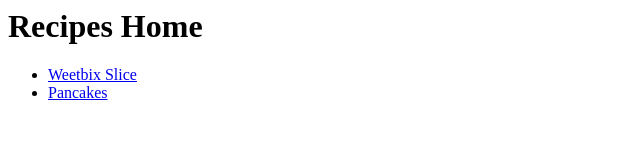
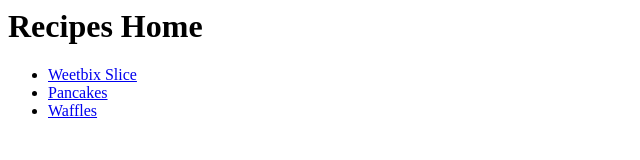
Before and after one commit to brainstorm224/odin-recipes, a plain HTML site: page index.html in a window 1280 px wide. Shown: the full height of the page, 0-640 px from the left. Drawn offline with Linux system fonts and the light colour scheme.

Commit message:
add updated index.html

```diff
--- a/index.html
+++ b/index.html
@@ -9,6 +9,7 @@
 <ul>
     <li><a href=weetbix-slice.html> Weetbix Slice</a></li>
     <li><a href=pancakes.html>Pancakes</a></li>
+    <li><a href=waffles.html>Waffles</a></li>
 </ul>
 </body>
 
```
